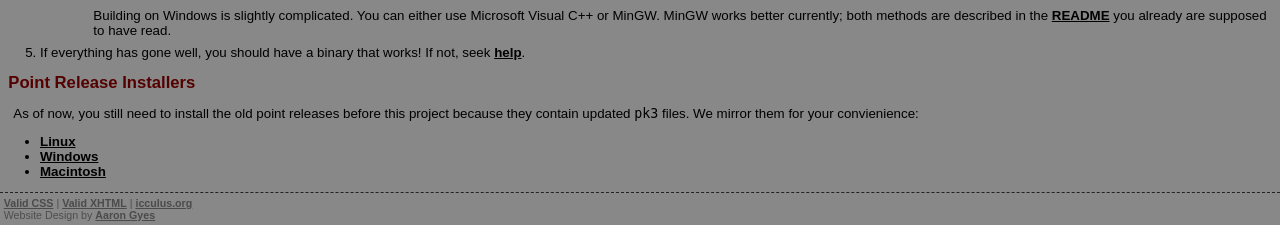
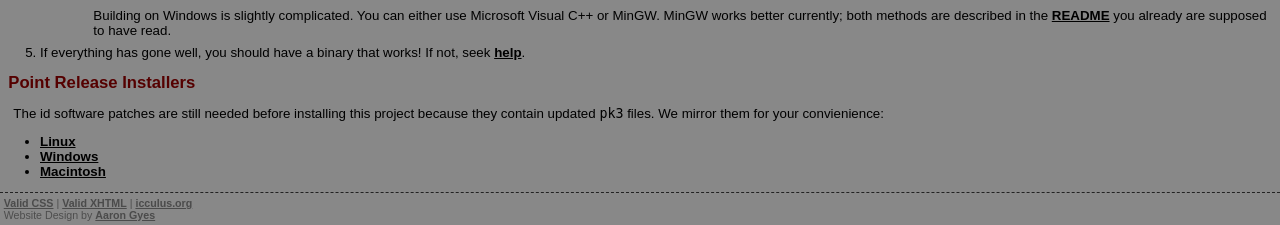
Before and after one commit to ariya/ioquake3, a PHP site: page /?page=get in a window 1280 px wide. Shown: the part 619-844 px from the top of the page. Run offline with PHP 8.4, Linux system fonts and the light colour scheme; data that the repository does not hold is empty.

Commit message:
documentation updates
git-svn-id: svn://svn.icculus.org/quake3/trunk@377 edf5b092-35ff-0310-97b2-ce42778d08ea

```diff
--- a/web/include/get.php
+++ b/web/include/get.php
@@ -74,9 +74,9 @@ client.</em></p>
 	<a href="?page=help">help</a>.</li>
 </ol>
 <h2>Point Release Installers</h2>
-<p>As of now, you still need to install the old point releases before this project
-because they contain updated <span class="shell">pk3</span> files. We mirror them
-for your convienience:</p>
+<p>The id software patches are still needed before installing
+this project because they contain updated <span class="shell">pk3</span>
+files. We mirror them for your convienience:</p>
 <ul>
 	<li><a href="http://filesingularity.timedoctor.org/linuxq3apoint-1.32b-3.x86.run">Linux</a></li>
 	<li><a href="http://filesingularity.timedoctor.org/q3pointrelease_132.exe">Windows</a></li>
```
Also changed, not shown: 1 other file.
